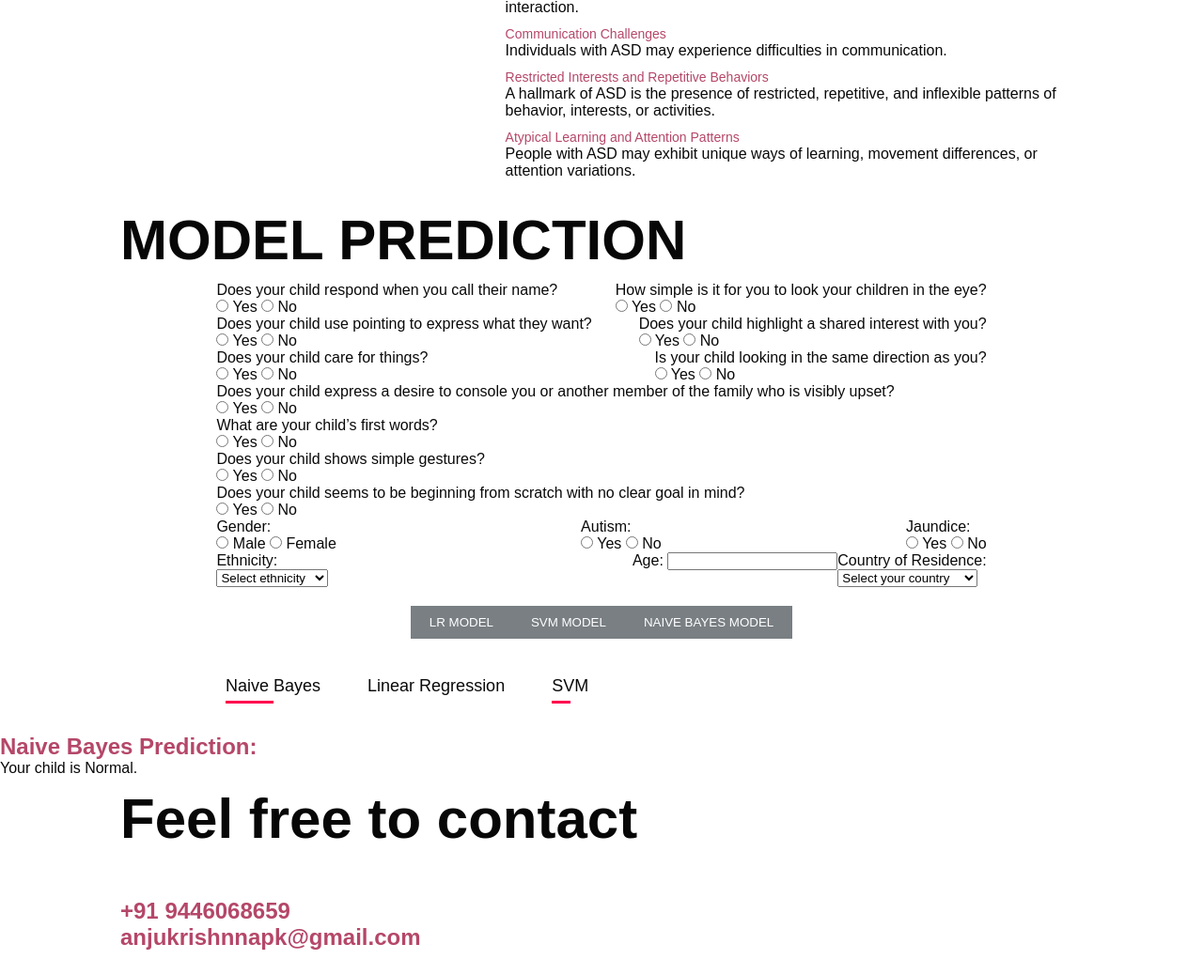
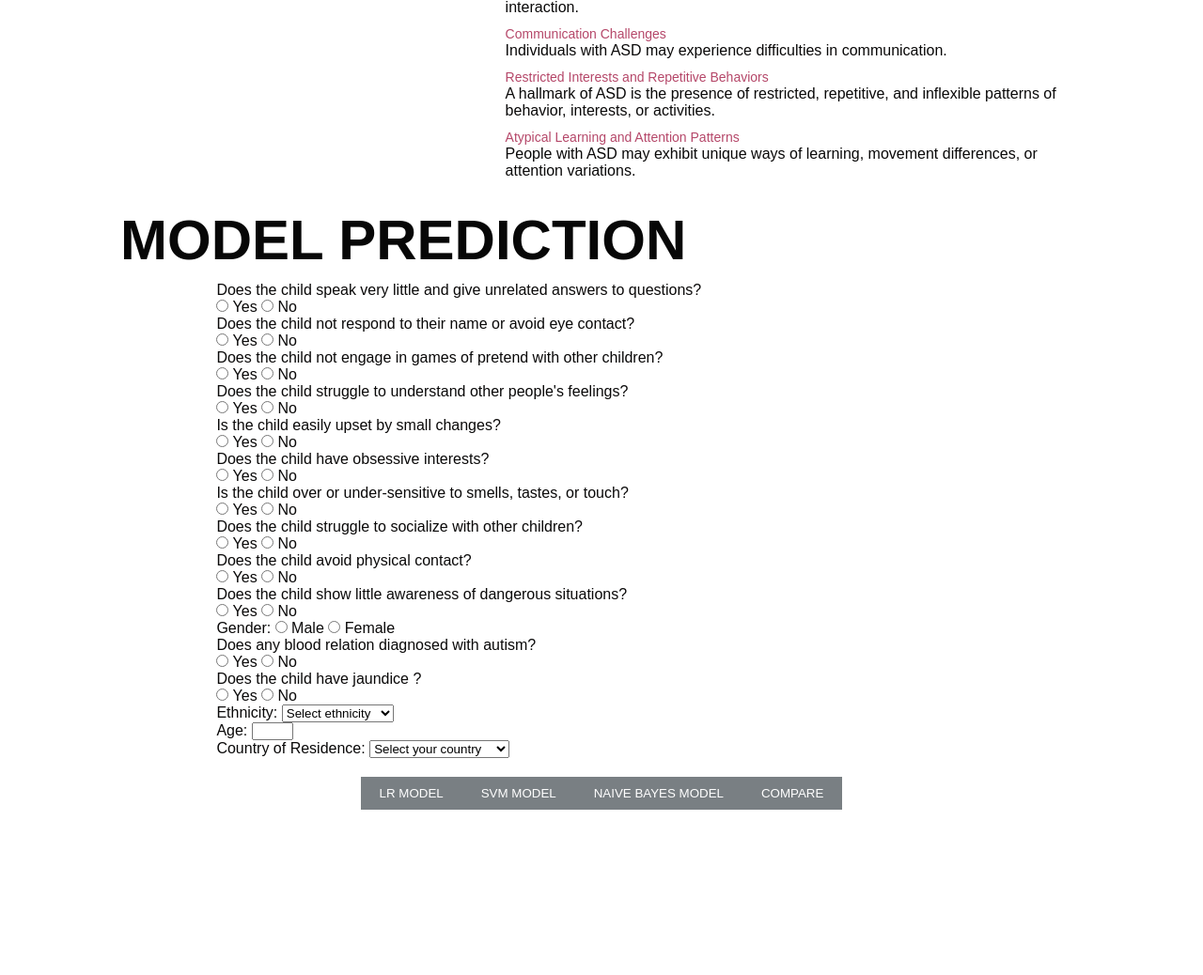
Before and after one commit to AnjuKrishna12/ASD, a Flask app: page / in a window 1280 px wide. Shown: the part 1283-2321 px from the top of the page at 94% size. After the commit the page ends 2145 px from the top, so only its background shows below. Run offline with Flask 3, Linux system fonts and the light colour scheme.

Commit message:
"modified template"

```diff
--- a/app.py
+++ b/app.py
@@ -29,7 +29,6 @@ def predict_lr(features):
     prediction = loaded_lr_model.predict(features)
     return prediction
 
-
 # Predict using SVM model
 def predict_svm(features):
 
@@ -37,11 +36,7 @@ def predict_svm(features):
     prediction = loaded_svm_model.predict(features)
     return prediction
 
-
-# Route to handle form submission
-@app.route('/predict', methods=['POST'])
-def predict():
-
+def get_features_from_form():
     A1_Score = 1 if request.form.get('A1_Score') == 'yes' else 0
     A2_Score = 1 if request.form.get('A2_Score') == 'yes' else 0
     A3_Score = 1 if request.form.get('A3_Score') == 'yes' else 0
@@ -59,6 +54,24 @@ def predict():
     age = request.form['age']
     country_of_res = request.form['country_of_res']
 
+    features_dict = {
+    'A1_Score': A1_Score,
+    'A2_Score': A2_Score,
+    'A3_Score': A3_Score,
+    'A4_Score': A4_Score,
+    'A5_Score': A5_Score,
+    'A6_Score': A6_Score,
+    'A7_Score': A7_Score,
+    'A8_Score': A8_Score,
+    'A9_Score': A9_Score,
+    'A10_Score': A10_Score,
+    'gender': gender,
+    'autism': autism,
+    'jaundice': jaundice,
+    'ethnicity': ethnicity,
+    'age': age,
+    'country_of_res': country_of_res
+    }
     country_mapping = {
     'India': 27, 'United States': 58, 'United Kingdom': 57, 'United Arab Emirates': 56,
     'New Zealand': 39, 'Mexico': 37, 'South Africa': 50, 'Romania': 45, 'Malaysia': 36,
@@ -74,48 +87,54 @@ def predict():
     'Cyprus': 17, 'Iraq': 30, 'Niger': 41, 'Bangladesh': 10, 'Sweden': 53,
     'Ecuador': 19
     }
-
     for name, number in country_mapping.items():
         if name == country_of_res:
             country_of_res=number  # Output: 27
             break
-
     ethnicity_mapping = {
     'Black': 2, 'South Asian': 8, 'Hispanic': 3, '?': 0, 'Latino': 4,
     'White-European': 10, 'Middle Eastern': 5, 'Asian': 1, 'Others': 6,
     'Pasifika': 7, 'Turkish': 9
     }
-
-
     for name, number in ethnicity_mapping.items():
         if name == ethnicity:
             ethnicity = number
             break
-
     # Convert form values to features
     features = np.array([A1_Score, A2_Score, A3_Score, A4_Score, A5_Score,
                           A6_Score, A7_Score, A8_Score, A9_Score, A10_Score,
                           gender, autism, jaundice, ethnicity, age, country_of_res])
 
     features=label_encoder.fit_transform(features)
+    features = np.array(features).reshape(1, -1)
+    return features
+# Route for Naive Bayes prediction
+@app.route('/predict_nb', methods=['POST'])
+def predict_nb_route():
+    nb_prediction = predict_nb(get_features_from_form())
+    return render_template('nb.html',nb_prediction=nb_prediction)
+# Route for Logistic Regression prediction
+@app.route('/predict_lr', methods=['POST'])
+def predict_lr_route():
+    lr_prediction = predict_lr(get_features_from_form())
+    return render_template('lr.html',lr_prediction=lr_prediction)
+# Route for SVM prediction
+@app.route('/predict_svm', methods=['POST'])
+def predict_svm_route():
+    svm_prediction = predict_svm(get_features_from_form())
+    return render_template('svm.html',svm_prediction=svm_prediction)
 
-    # Create a StandardScaler instance
-#     scaler = StandardScaler()
-
-# # Fit and transform the scaler on the training data
-#     input_features_scaled = scaler.fit_transform(features)
-    features = np.array(features).reshape(1, -1)
+# Route to handle form submission
+@app.route('/predict_all', methods=['POST'])
+def predict():
     # Predict using Naive Bayes model
-    nb_prediction = predict_nb(features)
-
+    nb_prediction = predict_nb(get_features_from_form())
     # Predict using Logistic Regression model
-    lr_prediction = predict_lr(features)
-
+    lr_prediction = predict_lr(get_features_from_form())
     # Predict using SVM model
-    svm_prediction = predict_svm(features)
-
+    svm_prediction = predict_svm(get_features_from_form())
     # Return predictions
-    return render_template('index.html ', nb_prediction=nb_prediction, lr_prediction=lr_prediction, svm_prediction=svm_prediction)
+    return  render_template('compare.html', nb_prediction=nb_prediction, lr_prediction=lr_prediction, svm_prediction=svm_prediction)
 
 if __name__ == '__main__':
     app.run(debug=True)
--- a/templates/index.html
+++ b/templates/index.html
@@ -5,9 +5,7 @@
         <meta http-equiv="X-Compatible" content="if-edge">
         <meta name="viewport" content="width-device-width,initial-scale=1.0">
         <link rel="stylesheet" href="{{ url_for('static', filename='style.css') }}">
-
         <title>AUTISM</title>
-
     </head>
     <body>
         <div id="header">
@@ -23,9 +21,6 @@
                         </li>
                         <li>
                             <a class="nav-link" href="#prediction">Predict</a>
-                        </li>
-                        <li>
-                            <a class="nav-link " href="#contact">Contact</a>
                         </li>
                     </ul>
                 </nav>
@@ -100,147 +95,104 @@
             <div class="container">
                 <div class="main-wrapper">
             <form action="{{ url_for('predict') }}" method="post">
-                        <div class="row mb-1">
-                            <div class="col-3">
-                                <label for="A1_Score" id="A1_Score">Does your child respond when you call their name? </label><br>
+
+                        <label for="A1_Score" id="A1_Score"> Does the child speak very little and give unrelated answers to questions?</label><br>
                         <input type="radio"  name="A1_Score" value="yes" required>
                         <label for="A1_Score_yes">Yes</label>
                         <input type="radio" id="A1_Score_no" name="A1_Score" value="no" required>
                         <label for="A1_Score_no">No</label>
-
-                            </div>
-
-                            <div class="col-3">
-                                <label for="A2_Score">How simple is it for you to look your children in the eye?</label><br>
+                        <br>
+                        <label for="A2_Score">Does the child not respond to their name or avoid eye contact?</label><br>
                         <input type="radio" id="A2_Score_yes" name="A2_Score" value="yes" required>
                         <label for="A2_Score_yes">Yes</label>
                         <input type="radio" id="A2_Score_no" name="A2_Score" value="no" required>
                         <label for="A2_Score_no">No</label>
-                            </div>
-                        </div>
-                        <div class="row mb-1">
-                                <div class="col-3">
-                                <label for="A3_Score">Does your child use pointing to express what they want? </label><br>
+                        <br>
+                        <label for="A3_Score"> Does the child not engage in games of pretend with other children? </label><br>
                         <input type="radio" id="A3_Score_yes" name="A3_Score" value="yes" required>
                         <label for="A3_Score_yes">Yes</label>
                         <input type="radio" id="A3_Score_no" name="A3_Score" value="no" required>
                         <label for="A3_Score_no">No</label>
-                            </div>
-
-
-                        <div class="col-3">
-                            <label for="A4_Score">Does your child highlight a shared interest with you?</label><br>
+                        <br>
+                    <label for="A4_Score"> Does the child struggle to understand other people's feelings?</label><br>
                     <input type="radio" id="A4_Score_yes" name="A4_Score" value="yes" required>
                     <label for="A4_Score_yes">Yes</label>
                     <input type="radio" id="A4_Score_no" name="A4_Score" value="no" required>
                     <label for="A4_Score_no">No</label>
-                        </div>
-                        </div>
-                        <div class="row mb-1">
-                        <div class="col-3">
-                            <label for="A5_Score">Does your child care for things? </label><br>
+                    <br>
+                    <label for="A5_Score">Is the child easily upset by small changes?</label><br>
                     <input type="radio" id="A5_Score_yes" name="A5_Score" value="yes" required>
                     <label for="A5_Score_yes">Yes</label>
                     <input type="radio" id="A5_Score_no" name="A5_Score" value="no" required>
                     <label for="A5_Score_no">No</label>
-                        </div>
-
-                        <div class="col-3">
-                            <label for="A6_Score">Is your child looking in the same direction as you? </label><br>
+                    <br>
+                    <label for="A6_Score">Does the child have obsessive interests? </label><br>
                     <input type="radio" id="A6_Score_yes" name="A6_Score" value="yes" required>
                     <label for="A6_Score_yes">Yes</label>
                     <input type="radio" id="A6_Score_no" name="A6_Score" value="no" required>
                     <label for="A6_Score_no">No</label>
-                        </div>
-                    </div>
-                    <div class="row mb-1">
-                        <div class="col-3">
-                            <label for="A7_Score">Does your child express a desire to console you or another member of the family
-                                who is visibly upset? </label><br>
+                    <br>
+                    <label for="A7_Score"> Is the child over or under-sensitive to smells, tastes, or touch? </label><br>
                     <input type="radio" id="A7_Score_yes" name="A7_Score" value="yes" required>
                     <label for="A7_Score_yes">Yes</label>
                     <input type="radio" id="A7_Score_no" name="A7_Score" value="no" required>
                     <label for="A7_Score_no">No</label>
-                        </div>
-
-                        <div class="col-3">
-                            <label for="A8_Score">What are your child’s first words? </label><br>
+                    <br>
+                    <label for="A8_Score">Does the child struggle to socialize with other children?</label><br>
                     <input type="radio" id="A8_Score_yes" name="A8_Score" value="yes" required>
                     <label for="A8_Score_yes">Yes</label>
                     <input type="radio" id="A8_Score_no" name="A8_Score" value="no" required>
                     <label for="A8_Score_no">No</label>
-                        </div>
-                    </div>
-                    <div class="row mb-1">
-                        <div class="col-3">
-                            <label for="A9_Score">Does your child shows simple gestures? </label><br>
+                    <br>
+                    <label for="A9_Score">Does the child avoid physical contact? </label><br>
                     <input type="radio" id="A9_Score_yes" name="A9_Score" value="yes" required>
                     <label for="A9_Score_yes">Yes</label>
                     <input type="radio" id="A9_Score_no" name="A9_Score" value="no" required>
                     <label for="A9_Score_no">No</label>
-                        </div>
-
-                        <div class="col-3">
-                            <label for="A10_Score">Does your child seems to be beginning from scratch with no clear goal in mind?</label><br>
+                    <br>
+                    <label for="A10_Score">Does the child show little awareness of dangerous situations?</label><br>
                     <input type="radio" id="A10_Score_yes" name="A10_Score" value="yes" required>
                     <label for="A10_Score_yes">Yes</label>
                     <input type="radio" id="A10_Score_no" name="A10_Score" value="no" required>
                     <label for="A10_Score_no">No</label>
-                        </div>
-                    </div>
-
-                    <div class="row mb-1">
-                            <div class="col-3">
-                                <label>Gender:</label><br>
+                    <br>
+                        <label>Gender:</label>
                         <input type="radio" id="gender_male" name="gender" value="male" required>
                         <label for="gender_male">Male</label>
                         <input type="radio" id="gender_female" name="gender" value="female" required>
                         <label for="gender_female">Female</label>
-                            </div>
-                            <div class="row mb-1">
-                                <div class="col-3">
-                                    <label>Autism:</label><br>
+                        <br>
+                            <label>Does any blood relation diagnosed with autism?</label><br>
                             <input type="radio" id="autism_yes" name="autism" value="yes" required>
                             <label for="autism_yes">Yes</label>
                             <input type="radio" id="autism_no" name="autism" value="no">
                             <label for="autism_no">No</label>
-                                </div>
-                            </div>
-                                <div class="col-3">
-                                    <label for="jaundice">Jaundice:</label><br>
+                            <br>
+                            <label for="jaundice">Does the child have jaundice ?</label><br>
                             <input type="radio" id="jaundice_yes" name="jaundice" value="yes" required>
                             <label for="jaundice_yes">Yes</label>
                             <input type="radio" id="jaundice_no" name="jaundice" value="no">
                             <label for="jaundice_no">No</label>
-                                </div>
-                            </div>
-
-                        </div>
-                        <div class="row mb-1">
-                            <div class="col-3">
-                                <label for="ethnicity">Ethnicity:</label><br>
+                            <br>
+                        <label for="ethnicity">Ethnicity:</label>
                         <select id="ethnicity" name="ethnicity" required>
                             <option value="" disabled selected>Select ethnicity</option>
                             <option value="Black">Black</option>
                             <option value="South Asian">South Asian</option>
                             <option value="Hispanic">Hispanic</option>
-                                    <option value="?">?</option>
+                            <option value="?">Others</option>
                             <option value="Latino">Latino</option>
                             <option value="White-European">White-European</option>
                             <option value="Middle Eastern">Middle Eastern</option>
                             <option value="Asian">Asian</option>
-                                    <option value="Others">Others</option>
                             <option value="Pasifika">Pasifika</option>
                             <option value="Turkish">Turkish</option>
                         </select>
-                            </div>
-                            <div class="row mb-1">
-                                <div class="col-3">
+                        <br>
                             <label for="age">Age:</label>
-                                    <input type="text" id="age" name="age" required>
-                                    </div>
-                                    <div class="col-3">
-                                        <label for="country_of_res">Country of Residence:</label><br>
+                            <input type="number" id="age" name="age" min="1" max="5" required onblur="validateAge()">
+                            <br>
+                                <label for="country_of_res">Country of Residence:</label>
                                 <select id="country_of_res" name="country_of_res" required>
                                     <option value="" disabled selected>Select your country</option>
                                     <option value="India">India</option>
@@ -306,48 +258,40 @@
                                     <option value="Ecuador">Ecuador</option>
                                 </select>
                 </div>
-                                </div>
-                        </div>
                 <div class="btns">
-                            <button type="submit" name="model" value="model1">LR MODEL</button>
-                            <button type="submit" name="model" value="model2">SVM MODEL</button>
-                            <button type="submit" name="model" value="model3">NAIVE BAYES MODEL</button>
-                        </div>
-                    </form>
-
-                </div>
-                </div>
-                </div>
-                <div class="model">
-
-                <div class="tab-titles ">
-                    <p class="tab-links active-link" onclick="opentab('nv')">Naive Bayes</p>
-                    <p class="tab-links" onclick="opentab('lr')">Linear Regression</p>
-                    <p class="tab-links active-link" onclick="opentab('svm')">SVM</p>
-
-                </div>
-            </div>
+                    <!-- Button for Logistic Regression model prediction -->
+                    <button type="submit" formaction="{{ url_for('predict_lr_route') }}" name="model" value="model1">LR MODEL</button>
+                    <!-- Button for SVM model prediction -->
+                    <button type="submit" formaction="{{ url_for('predict_svm_route') }}" name="model" value="model2">SVM MODEL</button>
+                    <!-- Button for Naive Bayes model prediction -->
+                    <button type="submit" formaction="{{ url_for('predict_nb_route') }}" name="model" value="model3">NAIVE BAYES MODEL</button>
+                    <!-- Button to compare all models -->
+                    <button type="submit" formaction="{{ url_for('predict') }}" name="model" value="model4">COMPARE</button>
                 </div>
 
-            <div id="nv" class="tab-contents active-tab">
+
+
+                    <br><br><br>
+                    <div id="output">
+                    <div id="nb" class="tab-contents">
                         <h2>Naive Bayes Prediction:</h2>
+
 
                         {% if nb_prediction==1 %}
                             <p>The model predicts as ASD .</p>
                         {% else %}
                             <p>Your child is Normal.</p>
                         {% endif %}
-
                     </div>
                     <div id="lr" class="tab-contents">
                         <h2>Linear Regression Prediction:</h2>
+
 
                         {% if lr_prediction==1 %}
                             <p>The model predicts as ASD .</p>
                         {% else %}
                             <p>Your child is Normal.</p>
                         {% endif %}
-
                     </div>
                     <div id="svm" class="tab-contents">
                         <h2>SVM Prediction:</h2>
@@ -357,23 +301,66 @@
                         {% else %}
                             <p>Your child is Normal.</p>
                         {% endif %}
+                    </div>
+                    <div id="compare" class="tab-contents">
+                        <h2>Model Comparison </h2><br>
+
+                        <h2>Linear Regression Prediction:</h2>
+                        {% if lr_prediction==1 %}
+                            <p>The model predicts as ASD .</p>
+                        {% else %}
+                            <p>Your child is Normal.</p>
+                        {% endif %}
+                        <h2>SVM Prediction:</h2>
+                        {% if svm_prediction==1 %}
+                            <p>The model predicts as ASD .</p>
+                        {% else %}
+                            <p>Your child is Normal.</p>
+                        {% endif %}
+                        <h2>Naive Bayes Prediction:</h2>
+                        {% if nb_prediction==1 %}
+                            <p>The model predicts as ASD .</p>
+                        {% else %}
+                            <p>Your child is Normal.</p>
+                        {% endif %}
+                    </div>
+                    </div>
+                </div>
+
+                <script>
+                    function opentab(tabName) {
+                        var tabs = document.getElementsByClassName("tab-contents");
+                        for (var i = 0; i < tabs.length; i++) {
+                            tabs[i].classList.remove("active-tab");
+                        }
+                        document.getElementById(tabName).classList.add("active-tab");
+
+                        var tabLinks = document.getElementsByClassName("tab-links");
+                        for (var i = 0; i < tabLinks.length; i++) {
+                            tabLinks[i].classList.remove("active-link");
+                        }
+                        document.getElementById(tabName + "_tab").classList.add("active-link");
+                    }
+                    function validateAge() {
+                        var ageInput = document.getElementById("age").value;
+                        if (ageInput < 1 || ageInput > 5 || isNaN(ageInput)) {
+                            alert("Please enter a valid age between 1 and 5.");
+                            document.getElementById("age").value = ""; // Reset the value
+                        }
+                    }
+
+                </script>
+    </div>
+            </form>
 
     </div>
     </div>
     </div>
-<div id="contact">
- <div class="container">
-        <h1 class="sub-title">Feel free to contact</h1>
-        <div class="services-list">
-            <nav>
-            <div>
-                <h2><span class="icon fa fa-phone"></span><span class="text"> +91 9446068659</span></h2>
-                <h2><span class="icon fa fa-paper-plane"></span><span class="text"> anjukrishnnapk@gmail.com</span></h2>
+
     </div>
-            </nav>
+
 </div>
-        </div>
-</div>
+
 <div class="footer_content">
     <p class="mb-0" style="font-size: 14px;">Copyright © 2024 All rights reserved</a></p>
     </div>
```
Also changed, not shown: templates/compare.html (added, +44 -0 lines), templates/lr.html (added, +33 -0 lines), templates/nb.html (added, +31 -0 lines), templates/svm.html (added, +31 -0 lines), 1 other file. Lines whose indentation alone changed are shown as unchanged.
